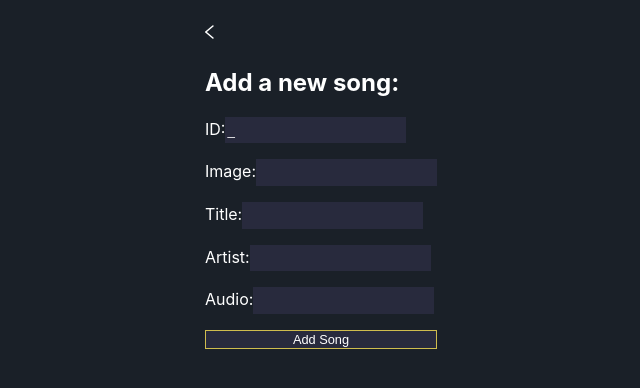
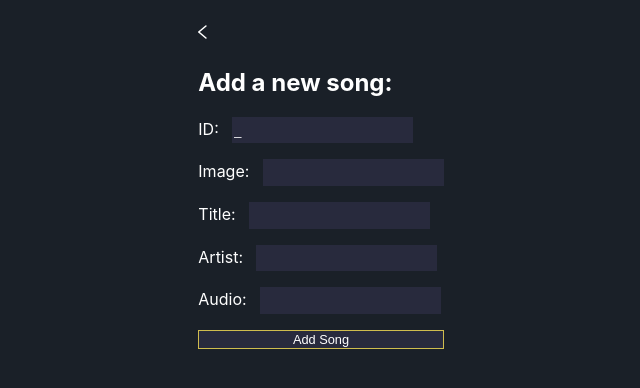
Before and after one commit to fre-ben/nukebox, a Next.js app: page /add in a window 1280 px wide. Shown: the top 388 px of the page, without its empty margins (319-959 px from the left). Built offline with nearby package versions, Linux system fonts and the light colour scheme.

Commit message:
:lipstick: Little bit of CSS

```diff
--- a/styles/AddSongForm.module.css
+++ b/styles/AddSongForm.module.css
@@ -1,7 +1,6 @@
 .formContainer {
   display: grid;
   row-gap: 1em;
-  justify-content: center;
 }
 
 .submitButton {
@@ -20,4 +19,5 @@
   color: var(--text-color-primary);
   border: none;
   height: 2em;
+  margin-left: 1em;
 }
```
